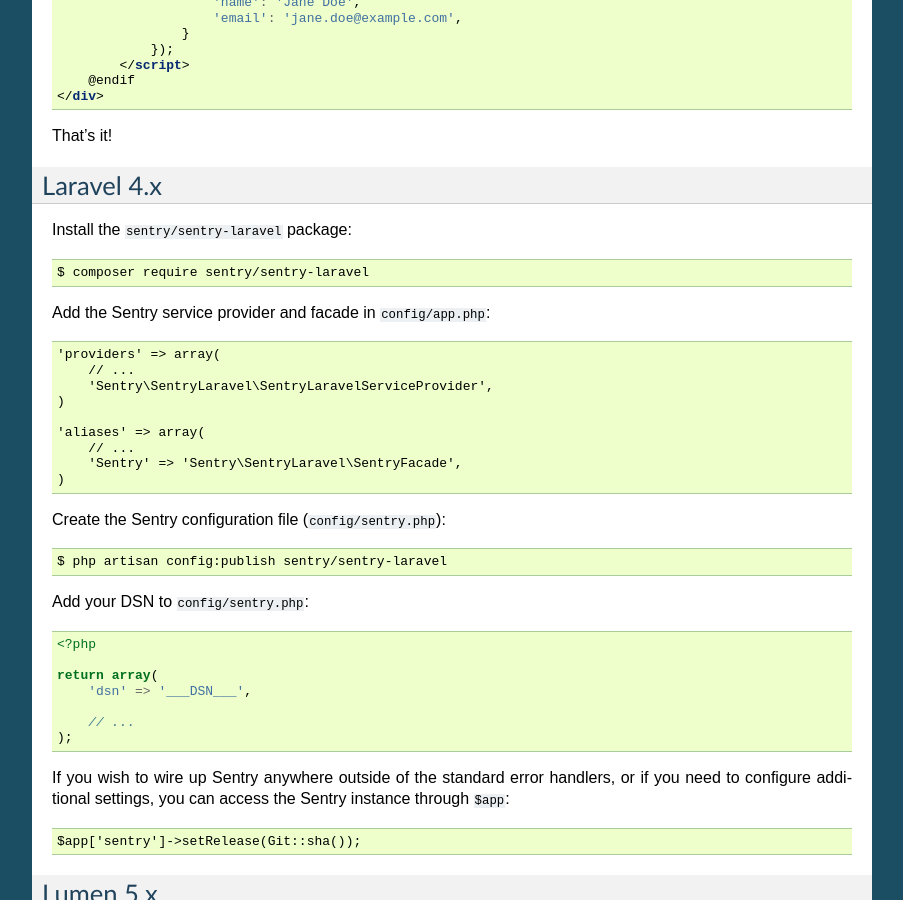
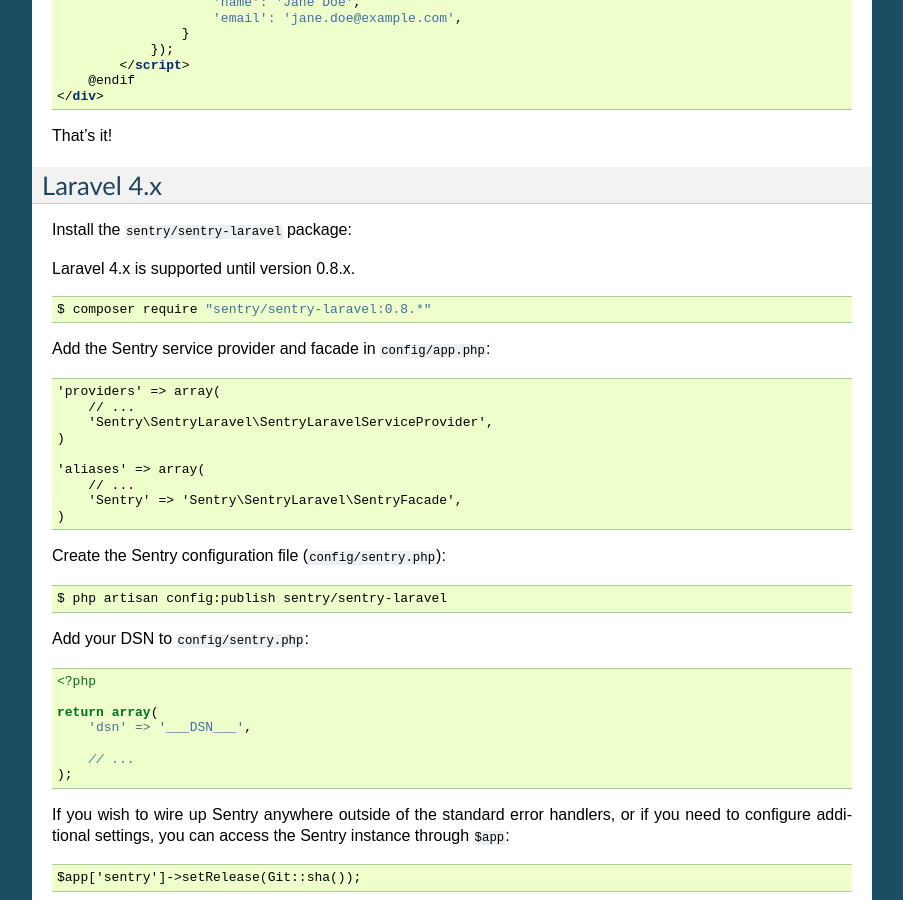
Before and after one commit to getsentry/sentry-php, a Sphinx documentation site: the page built from docs/integrations/laravel.rst, in a window 1280 px wide and 900 px high, scrolled down 1723 px. Shown: the whole window, without its empty margins (198-1101 px from the left). Built offline with Sphinx 7.4.7, drawn with Linux system fonts in a browser that asks for light colours; the version number could not be read and is left out.

Commit message:
Add a note on Laravel 4.x support

```diff
--- a/docs/integrations/laravel.rst
+++ b/docs/integrations/laravel.rst
@@ -124,9 +124,11 @@
 
 Install the ``sentry/sentry-laravel`` package:
 
+Laravel 4.x is supported until version 0.8.x.
+
 .. code-block:: bash
 
-    $ composer require sentry/sentry-laravel
+    $ composer require "sentry/sentry-laravel:0.8.*"
 
 Add the Sentry service provider and facade in ``config/app.php``:
 
```
